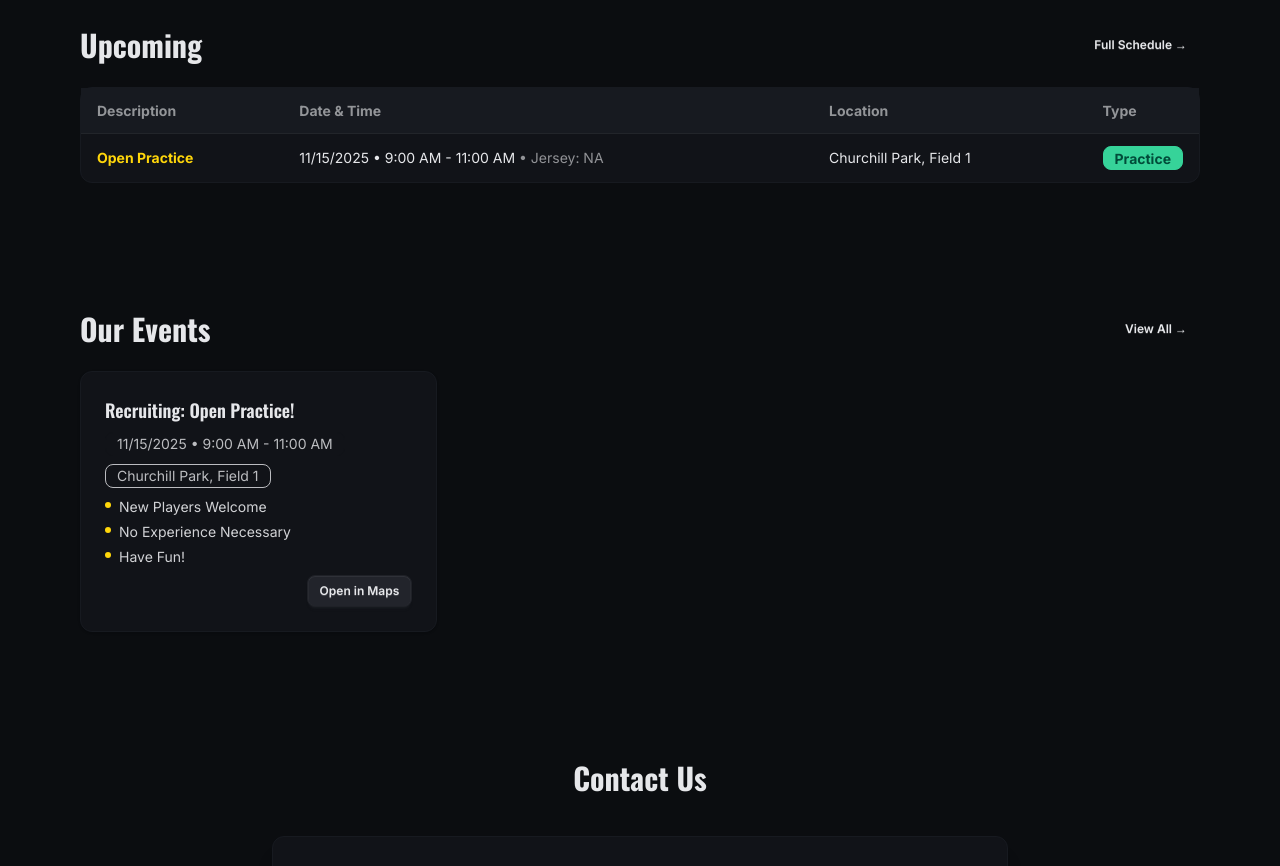
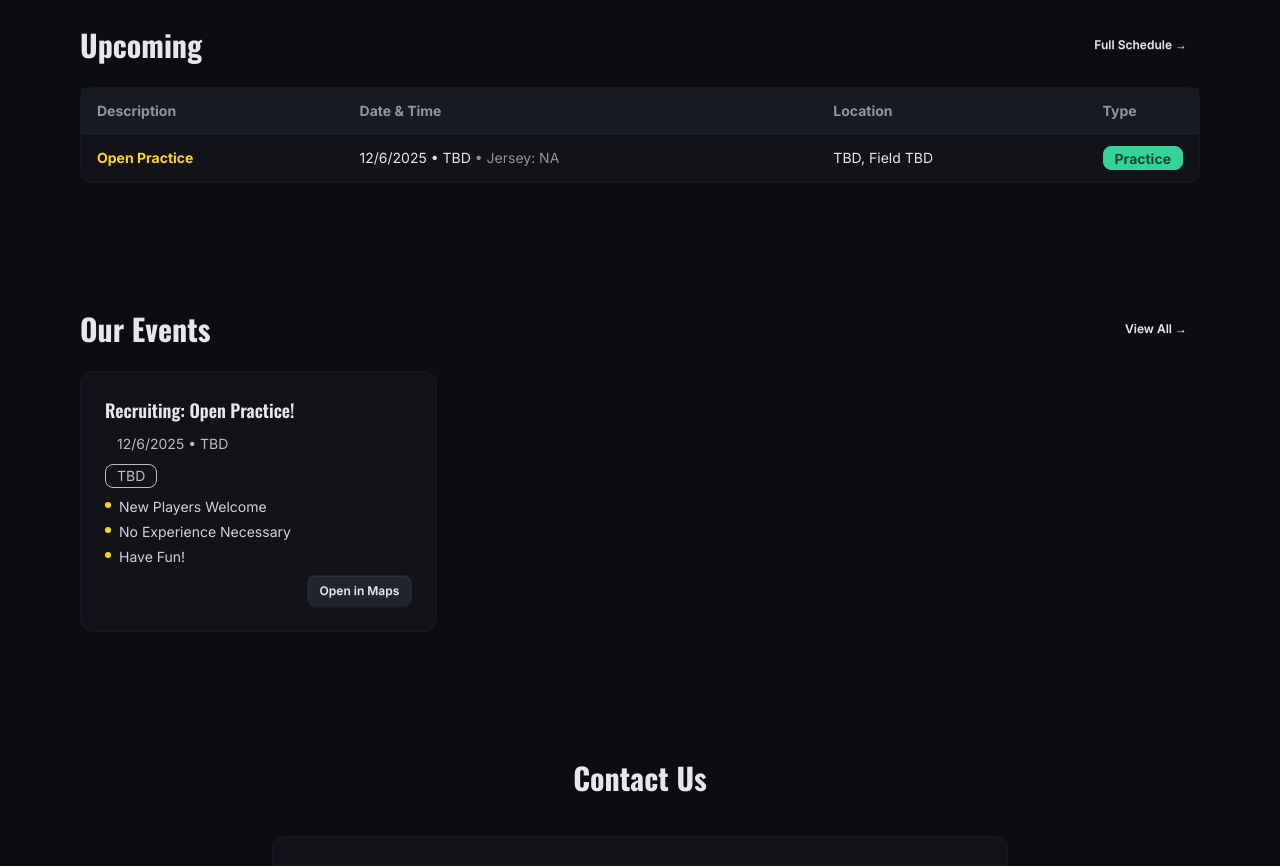
Before and after one commit to jdhawks2132/tk-next, a Next.js app: page / in a window 1280 px wide. Shown: the part 2160-3026 px from the top of the page. Built offline with nearby package versions, Linux system fonts and the light colour scheme.

Commit message:
dec events

```diff
--- a/src/data/events.ts
+++ b/src/data/events.ts
@@ -5,9 +5,9 @@ export const events: EventItem[] = [
 		id: 1,
 		title: 'Recruiting: Open Practice!',
 		info: ['New Players Welcome', 'No Experience Necessary', 'Have Fun!'],
-		location: 'Churchill Park, Field 1',
+		location: 'TBD',
 		googleMapsLink: 'https://maps.app.goo.gl/YVdCm4aL7QfuUPAC7',
-		date: '11/15/2025',
-		time: '9:00 AM - 11:00 AM',
+		date: '12/6/2025',
+		time: 'TBD',
 	},
 ];
--- a/src/data/schedules.ts
+++ b/src/data/schedules.ts
@@ -4,13 +4,13 @@ export const schedules: ScheduleItem[] = [
 	{
 		id: 1,
 		description: 'Open Practice',
-		field: '1',
-		location: 'Churchill Park',
+		field: 'TBD',
+		location: 'TBD',
 		jersey: 'NA',
 		googleMapsLink: 'https://maps.app.goo.gl/YVdCm4aL7QfuUPAC7',
 		imageUrl: '/images/churchill_park.jpeg',
-		date: '11/15/2025',
-		time: '9:00 AM - 11:00 AM',
+		date: '12/6/2025',
+		time: 'TBD',
 		isGame: false,
 	}
 ];
```
